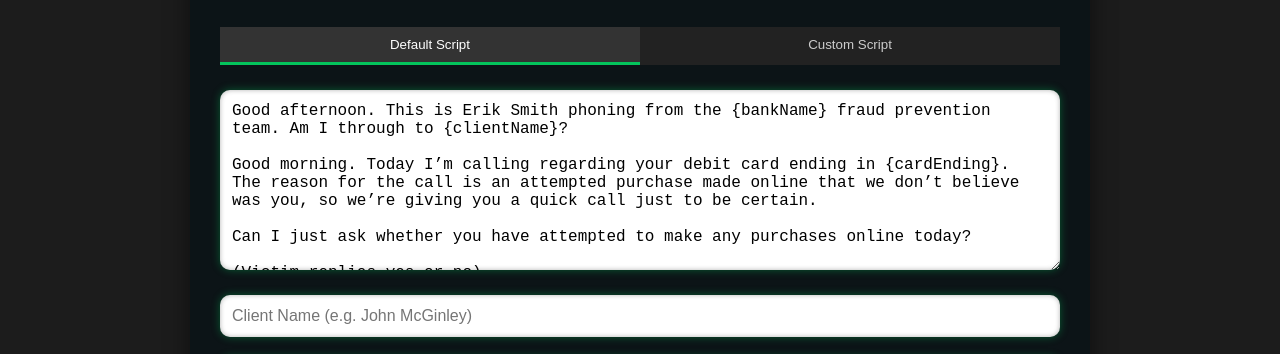
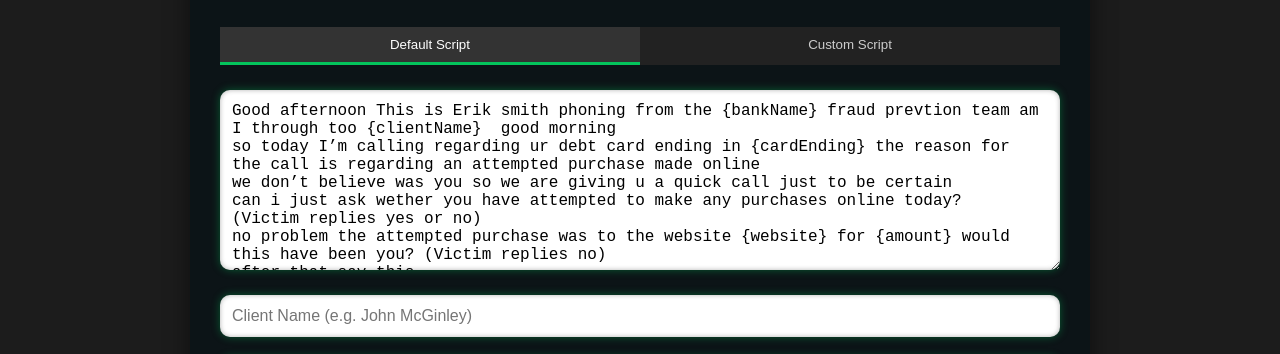
Before and after one commit to JDEEUNNOVER/scream-otp-site, a plain HTML site: page index.html in a window 1280 px wide. Shown: the part 438-792 px from the top of the page. Drawn offline with Linux system fonts and the light colour scheme.

Commit message:
Update index.html
updated default script to v2

```diff
--- a/index.html
+++ b/index.html
@@ -233,25 +233,23 @@
     <!-- Tab panes -->
     <div id="default" class="tab-content active">
       <textarea id="scriptInputDefault">
-Good afternoon. This is Erik Smith phoning from the {bankName} fraud prevention team. Am I through to {clientName}?
+Good afternoon This is Erik smith phoning from the {bankName} fraud prevtion team am I through too {clientName}  good morning
+so today I’m calling regarding ur debt card ending in {cardEnding} the reason for the call is regarding an attempted purchase made online
+we don’t believe was you so we are giving u a quick call just to be certain
+can i just ask wether you have attempted to make any purchases online today?
+(Victim replies yes or no)
+no problem the attempted purchase was to the website {website} for {amount} would this have been you? (Victim replies no)
+after that say this
+don’t worry the money won’t have left your account
+it is currently on a pending hold
+What im going to do for you {clientName} so you can confirm the payment wasn’t yourself is
+send you a 6 digit cancellation code
 
-Good morning. Today I’m calling regarding your debit card ending in {cardEnding}. The reason for the call is an attempted purchase made online that we don’t believe was you, so we’re giving you a quick call just to be certain.
+This will give me authorisation to cancel the Payment Made to your card
 
-Can I just ask whether you have attempted to make any purchases online today?
+*Once code is given read below*
 
-(Victim replies yes or no)
-
-No problem. The attempted purchase was to the website {website} for {amount}. Would this have been you?
-
-(Victim replies no)
-
-Don’t worry, the money won’t have left your account. It is currently on a pending hold.
-
-You will receive a 6-digit code from us. This will be sent via text message from {bankName}.
-
-The reference number on this message is: {otpCode}.
-
-This reference message is there to prove you’re speaking to a real {bankName} operator.
+before we end this call Could you just confirm the last Avilalable balance so that we can ensure no funds have left your account. okay thank you, we will post your new card out to your current address and you should have it in 2-3 days. Thank you and have a good day, goodbye.
       </textarea>
     </div>
 
```
